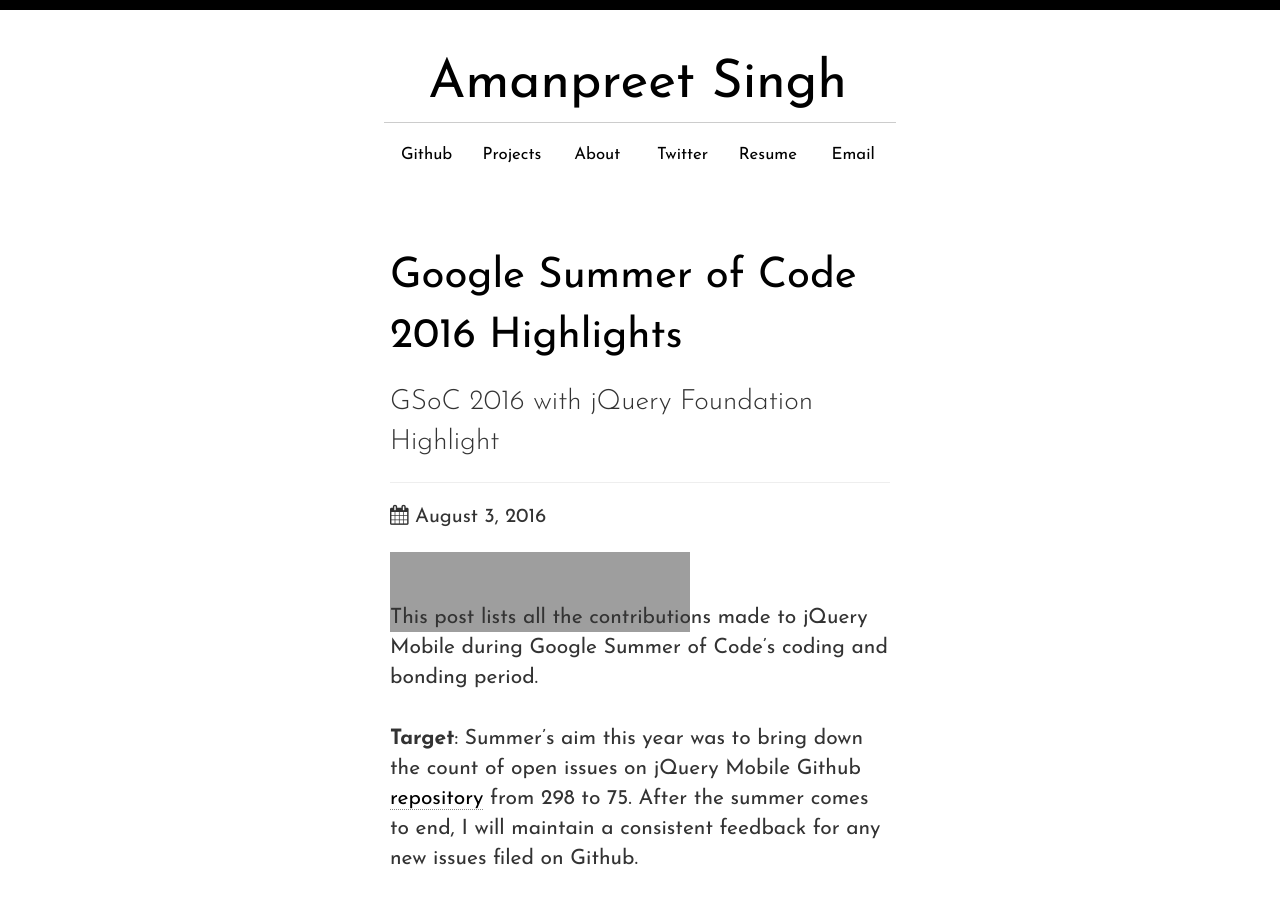
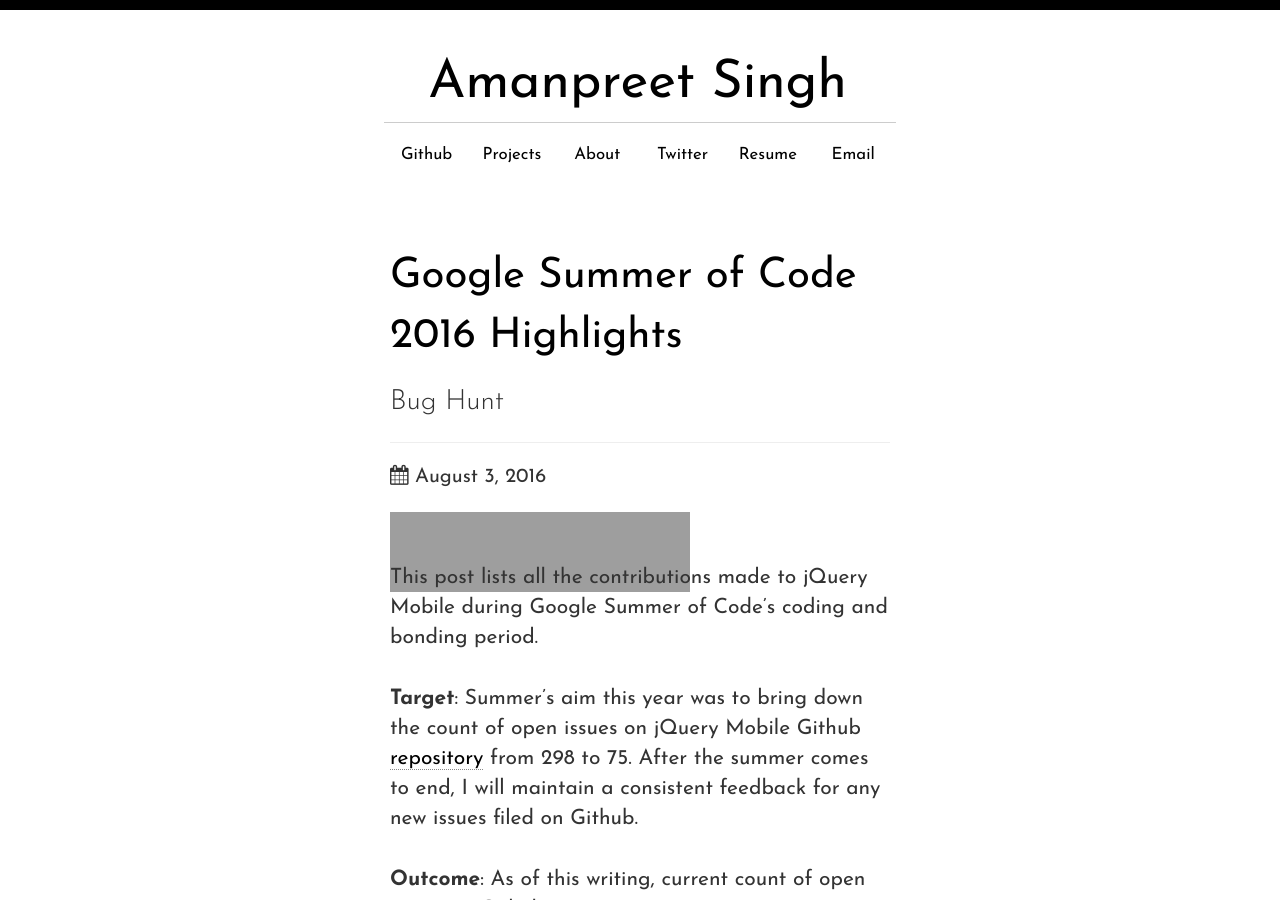
Before and after one commit to apsdehal/apsdehal.github.io, a Jekyll site: the page built from _posts/2016/16-08-03-gsoc-16-highlights.md, in a window 1280 px wide and 900 px high. Built offline with Jekyll 4.4.1, drawn with Linux system fonts in a browser that asks for light colours; Markdown is read by kramdown in place of the engine named in the settings; comment, search, counter and statistics services are not loaded; grey boxes are pictures that could not be loaded.

Commit message:
Update meta for the post

```diff
--- a/_posts/2016/16-08-03-gsoc-16-highlights.md
+++ b/_posts/2016/16-08-03-gsoc-16-highlights.md
@@ -2,7 +2,7 @@
 title: 'Google Summer of Code 2016 Highlights'
 layout: post
 description: 'Post delineates the contributions made to jQuery Mobile during Google Summer of Code 2016'
-meta: GSoC 2016 with jQuery Foundation Highlight
+meta: Bug Hunt
 tags: [Web, GSoC]
 class: post
 ---
```
